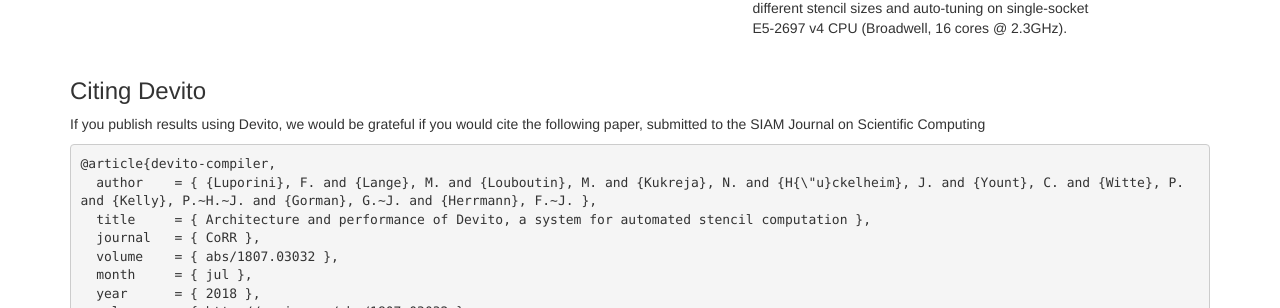
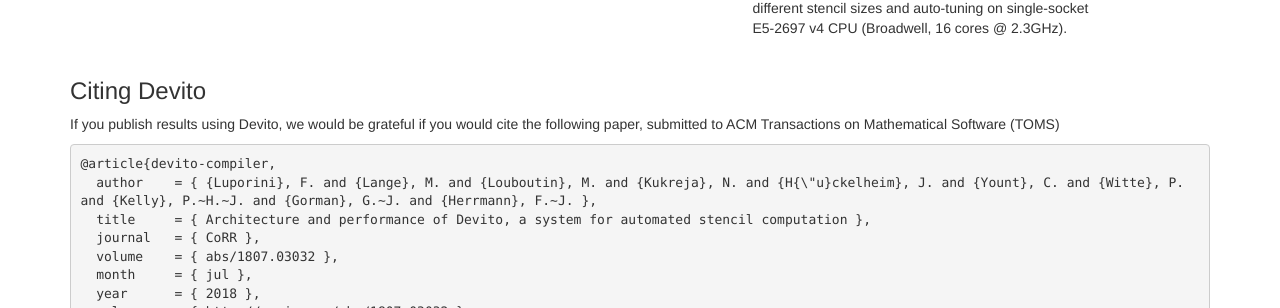
Before and after one commit to devitocodes/devitocodes.github.io, a Jekyll site: the page built from index.md, in a window 1280 px wide. Shown: the part 1594-1902 px from the top of the page. Built offline with Jekyll 4.4.1, drawn with Linux system fonts in a browser that asks for light colours.

Commit message:
bib update

````diff
--- a/index.md
+++ b/index.md
@@ -126,8 +126,8 @@ cores @ 2.3GHz).
 </div>
 
 <div class="col-sm-12 pull-left" markdown="1">
-If you publish results using Devito, we would be grateful if you would cite
-the following paper, submitted to the SIAM Journal on Scientific Computing
+If you publish results using Devito, we would be grateful if you would cite the
+following paper, submitted to ACM Transactions on Mathematical Software (TOMS)
 ```
 @article{devito-compiler,
   author    = { {Luporini}, F. and {Lange}, M. and {Louboutin}, M. and {Kukreja}, N. and {H{\"u}ckelheim}, J. and {Yount}, C. and {Witte}, P. and {Kelly}, P.~H.~J. and {Gorman}, G.~J. and {Herrmann}, F.~J. },
````
